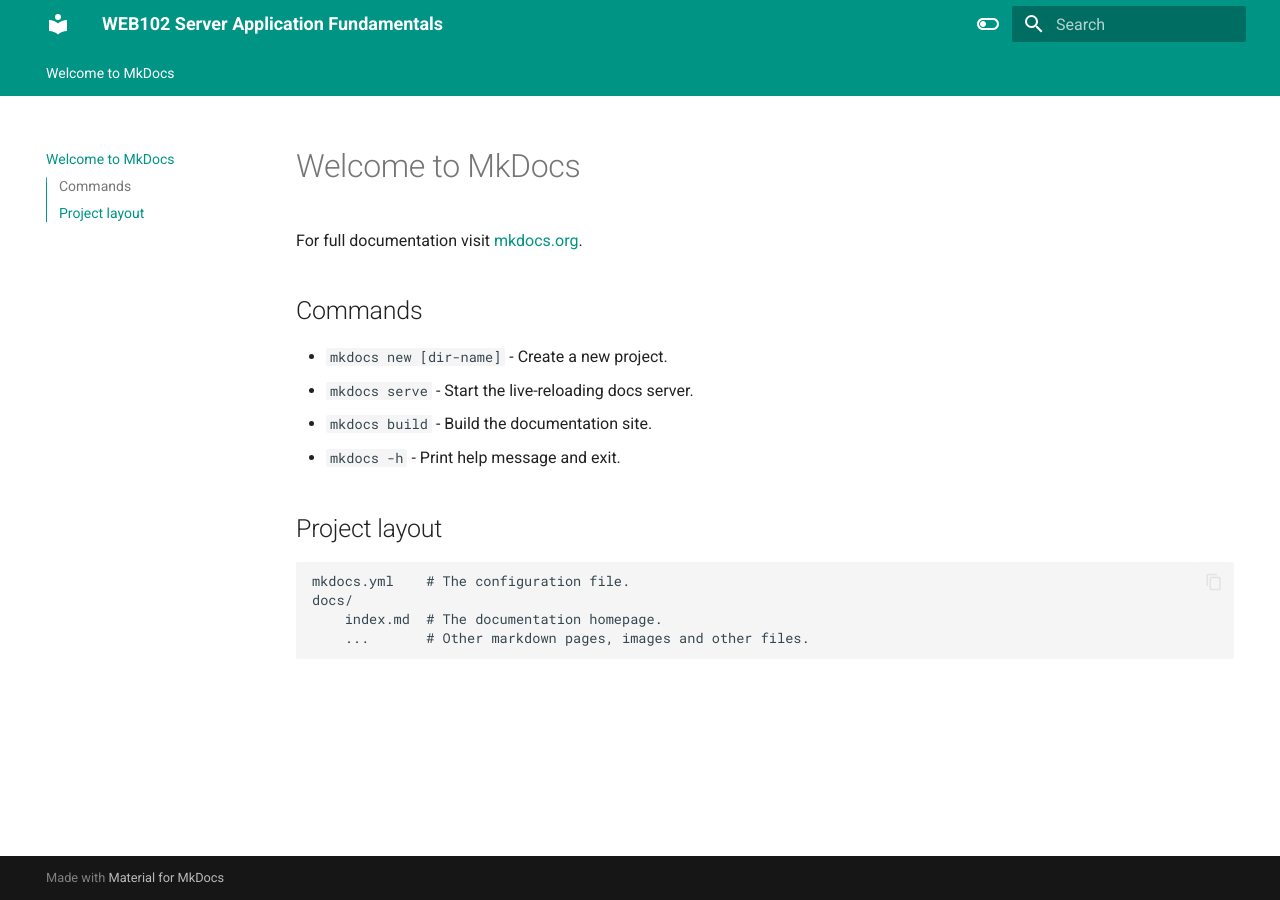
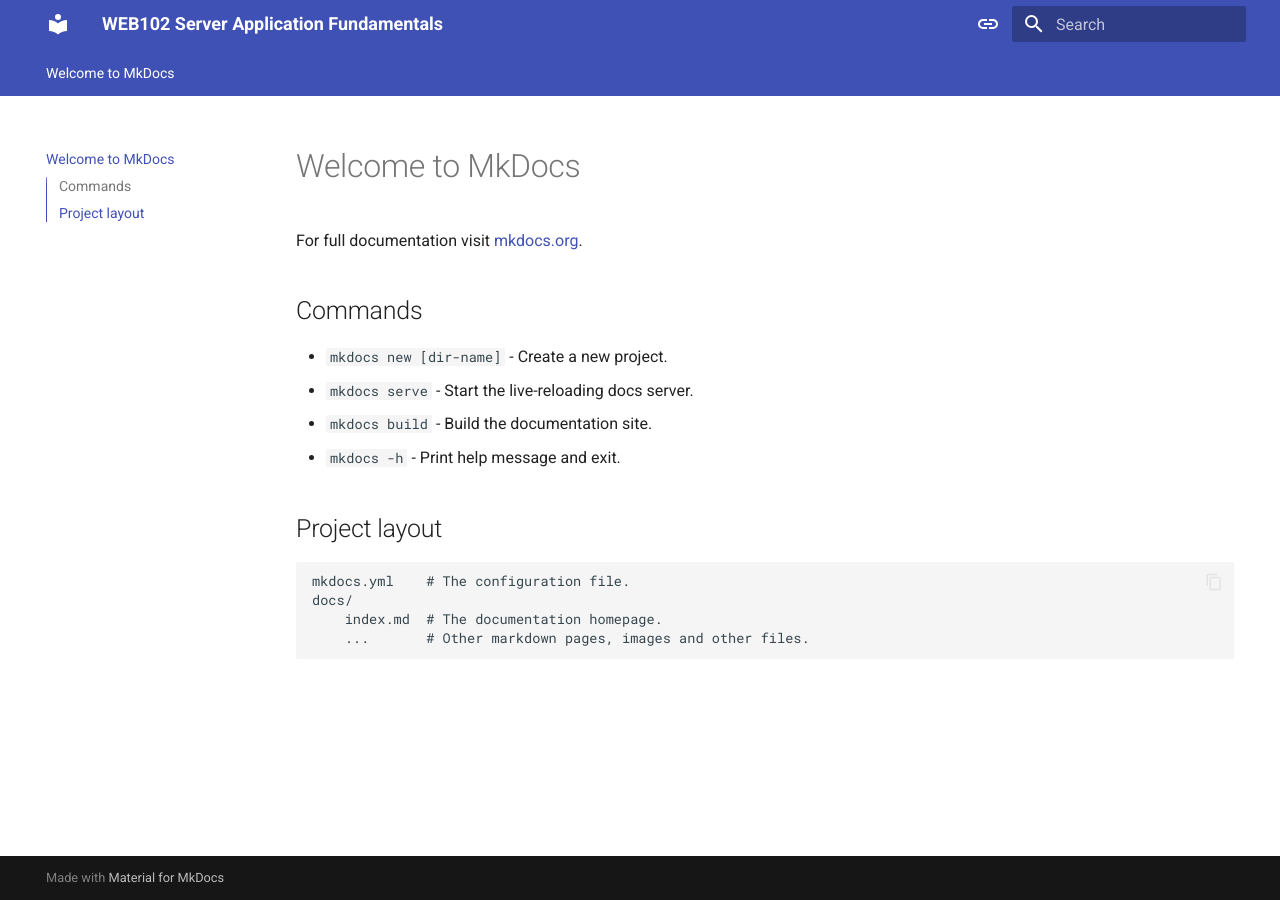
Before and after one commit to syangche/backend_auth_tutorial, an MkDocs documentation site: the page built from docs/index.md, in a window 1280 px wide. Built offline with MkDocs 1.6.1 and Material for MkDocs 9.7.7, drawn with Linux system fonts in a browser that asks for light colours.

Commit message:
config: palette

```diff
--- a/mkdocs.yml
+++ b/mkdocs.yml
@@ -14,18 +14,27 @@
     - content.code.copy
   language: en
   palette:
-    - scheme: default
+    - media: "(prefers-color-scheme)"
       toggle:
-        icon: material/toggle-switch-off-outline
-        name: Switch to dark mode
-      primary: teal
-      accent: purple
-    - scheme: slate
+        icon: material/link
+        name: Switch to light mode
+    - media: "(prefers-color-scheme: light)"
+      scheme: default
+      primary: indigo
+      accent: indigo
       toggle:
         icon: material/toggle-switch
-        name: Switch to light mode
-      primary: teal
-      accent: lime
+        name: Switch to dark mode
+    - media: "(prefers-color-scheme: dark)"
+      scheme: slate
+      primary: black
+      accent: indigo
+      toggle:
+        icon: material/toggle-switch-off
+        name: Switch to system preference
+  font:
+    text: Roboto
+    code: Roboto Mono
 
 plugins:
   - social
```
